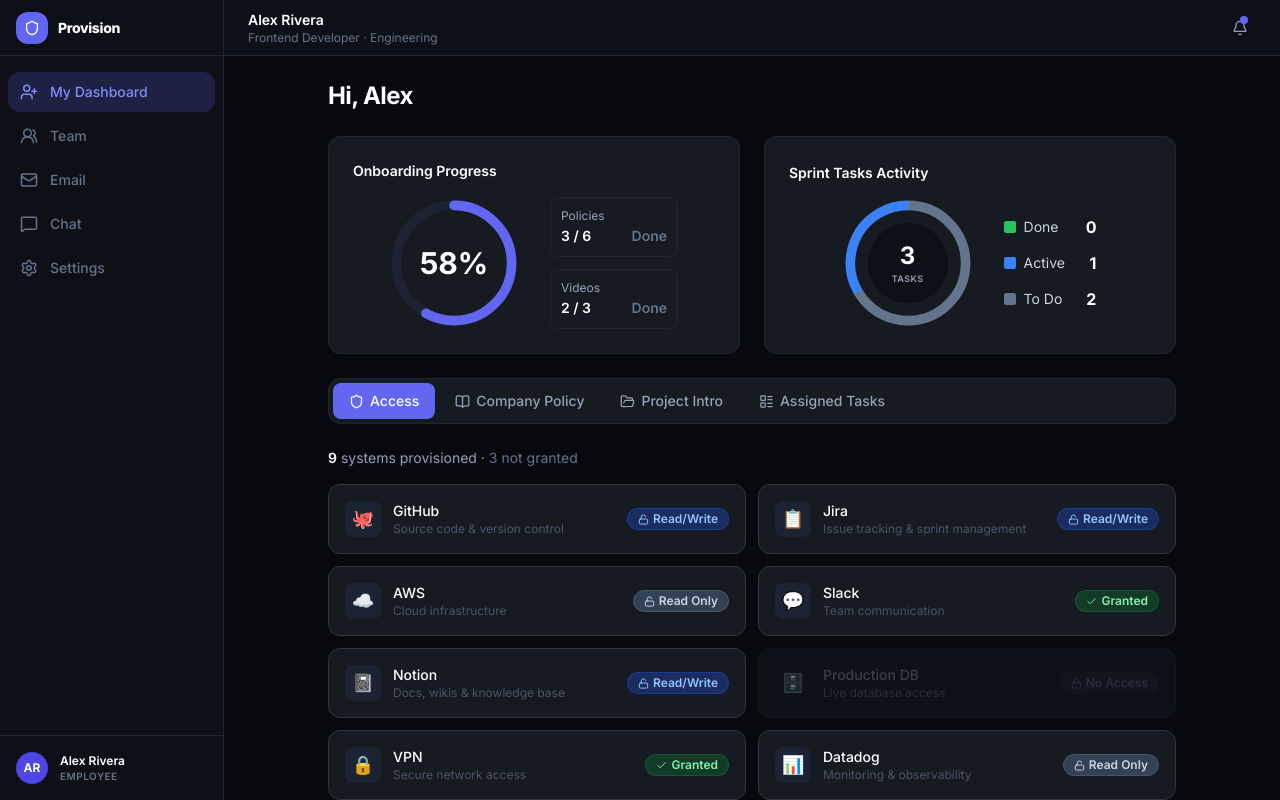
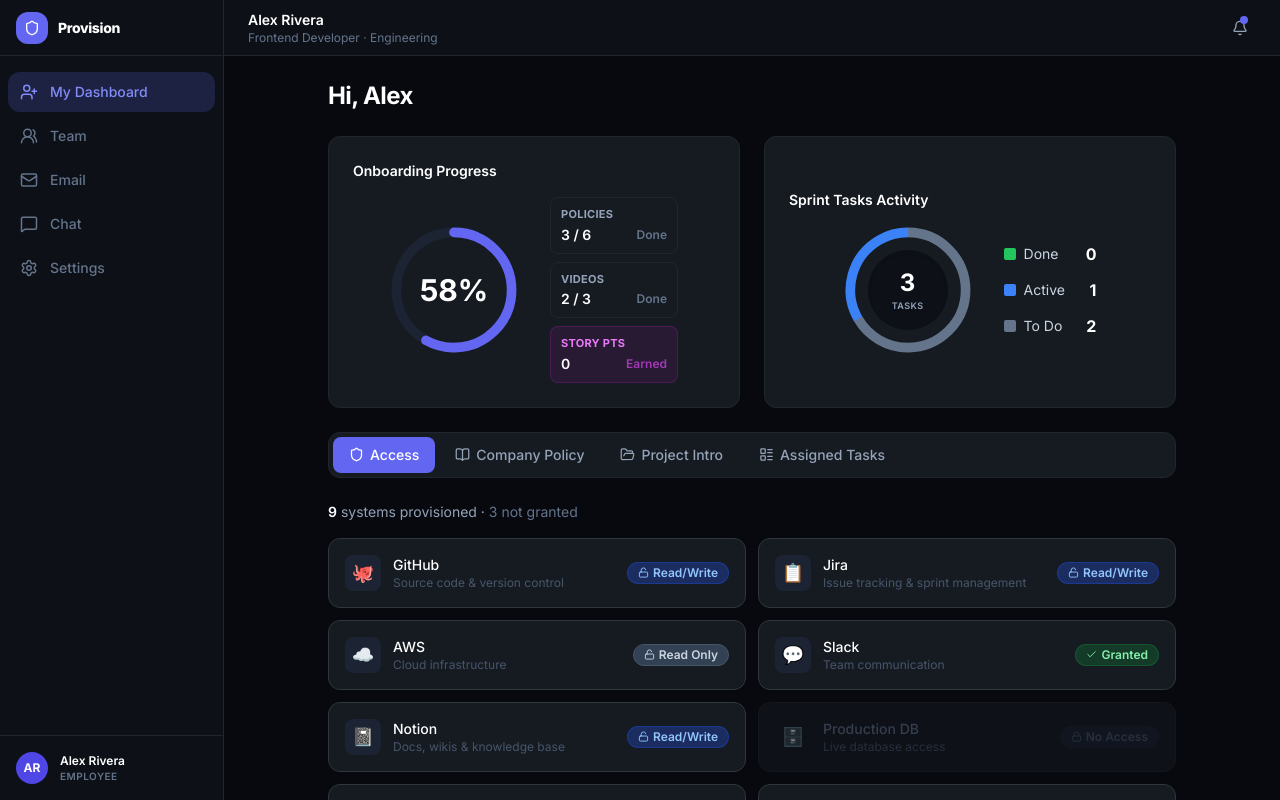
Before and after one commit to bleep-bleep-bloop2882/provision, a React (Vite) app: page / in a window 1280 px wide. Both pictures are taken after typing "name@example.com", "Sample123" into the empty fields and a click on the button "Sign In". Built offline with nearby package versions, Linux system fonts and the light colour scheme; the HTML template or start-up script is replaced by a standard one.

Commit message:
feat: display acquired story points in progress section

```diff
--- a/src/components/EmployeeView.jsx
+++ b/src/components/EmployeeView.jsx
@@ -368,14 +368,7 @@
               <div key={col} className="bg-surface-900 border border-surface-600 rounded-xl p-3 flex flex-col min-h-[400px]">
                 <div className="flex items-center justify-between mb-3 px-1">
                   <h4 className="text-white font-semibold text-sm">{col}</h4>
-                  <div className="flex items-center gap-2">
-                    <span className="bg-surface-700 text-slate-400 text-xs px-2 py-0.5 rounded-full font-medium">{colTasks.length}</span>
-                    {colTasks.reduce((acc, t) => acc + (parseInt(t.storyPoints) || 0), 0) > 0 && (
-                      <span className="bg-amber-500/20 text-amber-400 text-xs px-2 py-0.5 rounded-full font-medium text-center">
-                        {colTasks.reduce((acc, t) => acc + (parseInt(t.storyPoints) || 0), 0)} pts
-                      </span>
-                    )}
-                  </div>
+                  <span className="bg-surface-700 text-slate-400 text-xs px-2 py-0.5 rounded-full font-medium">{colTasks.length}</span>
                 </div>
 
 
@@ -451,6 +444,8 @@
   const videoTotal = intro?.watchFirst?.length || 0;
 
   const tasks = employee.tasks || JIRA_TASKS[employee.department] || [];
+  const pointsEarned = tasks.filter(t => t.status === 'Done').reduce((sum, t) => sum + (Number(t.storyPoints) || 0), 0);
+
   const done = tasks.filter(t => t.status === 'Done').length;
   const inProgress = tasks.filter(t => t.status === 'In Progress').length;
   const todo = tasks.filter(t => t.status === 'To Do').length;
@@ -485,14 +480,18 @@
               <span className="text-3xl font-bold text-white">{progress}%</span>
             </div>
           </div>
-          <div className="flex flex-col justify-center gap-3 w-full sm:w-32">
-            <div className="flex flex-col bg-surface-800 border border-surface-600 rounded-lg p-2.5">
-              <span className="text-xs text-slate-400 mb-0.5">Policies</span>
-              <span className="text-sm text-white font-semibold flex justify-between"><span>{policyDone} / {POLICIES.length}</span> <span className="text-slate-500">Done</span></span>
+          <div className="flex flex-col justify-center gap-2 w-full sm:w-32">
+            <div className="flex flex-col bg-surface-800 border border-surface-600 rounded-lg p-2 px-2.5">
+              <span className="text-[11px] text-slate-400 mb-0.5 uppercase tracking-wide font-bold">Policies</span>
+              <span className="text-sm text-white font-semibold flex justify-between"><span>{policyDone} / {POLICIES.length}</span> <span className="text-slate-500 text-xs mt-0.5">Done</span></span>
             </div>
-            <div className="flex flex-col bg-surface-800 border border-surface-600 rounded-lg p-2.5">
-              <span className="text-xs text-slate-400 mb-0.5">Videos</span>
-              <span className="text-sm text-white font-semibold flex justify-between"><span>{videoDone} / {videoTotal}</span> <span className="text-slate-500">Done</span></span>
+            <div className="flex flex-col bg-surface-800 border border-surface-600 rounded-lg p-2 px-2.5">
+              <span className="text-[11px] text-slate-400 mb-0.5 uppercase tracking-wide font-bold">Videos</span>
+              <span className="text-sm text-white font-semibold flex justify-between"><span>{videoDone} / {videoTotal}</span> <span className="text-slate-500 text-xs mt-0.5">Done</span></span>
+            </div>
+            <div className="flex flex-col bg-fuchsia-900/20 border border-fuchsia-700/30 rounded-lg p-2 px-2.5">
+              <span className="text-[11px] text-fuchsia-400 mb-0.5 uppercase tracking-wide font-bold">Story Pts</span>
+              <span className="text-sm text-white font-semibold flex justify-between"><span>{pointsEarned}</span> <span className="text-fuchsia-500/70 text-xs mt-0.5">Earned</span></span>
             </div>
           </div>
         </div>
```
